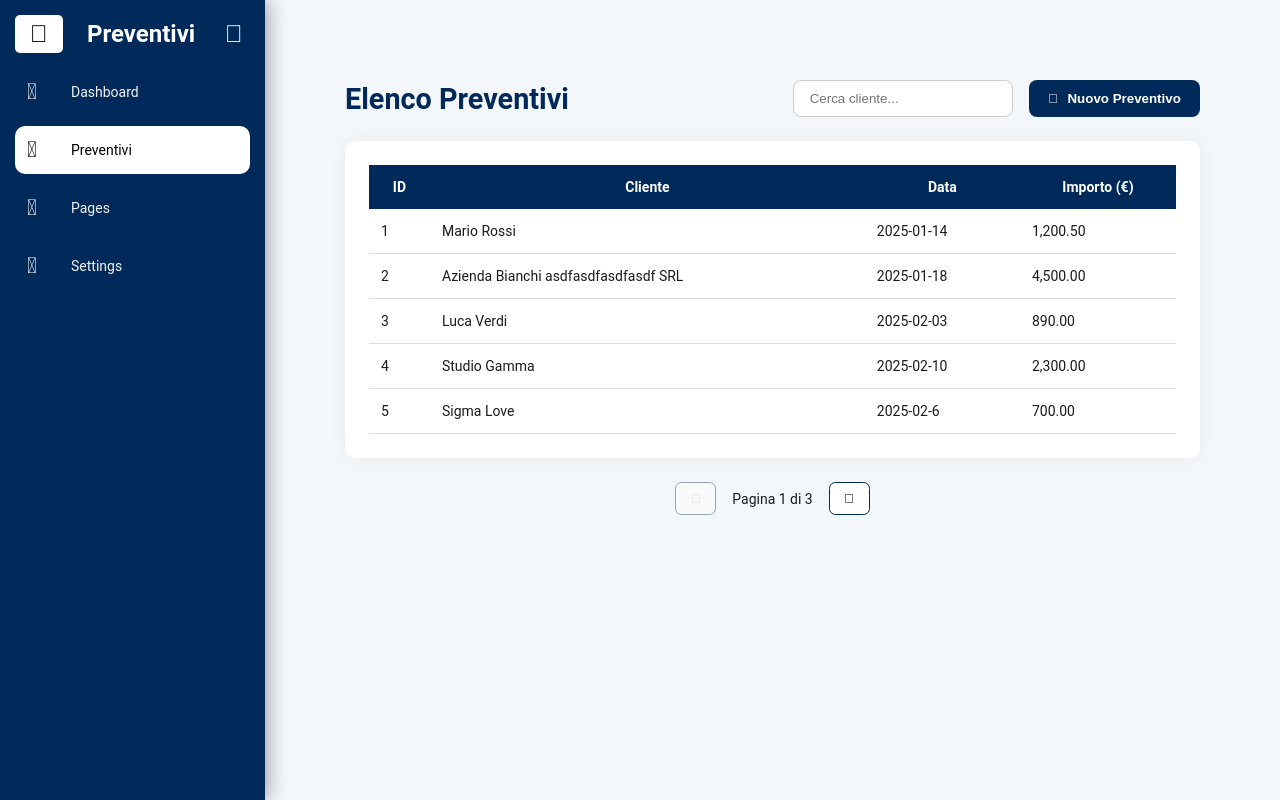
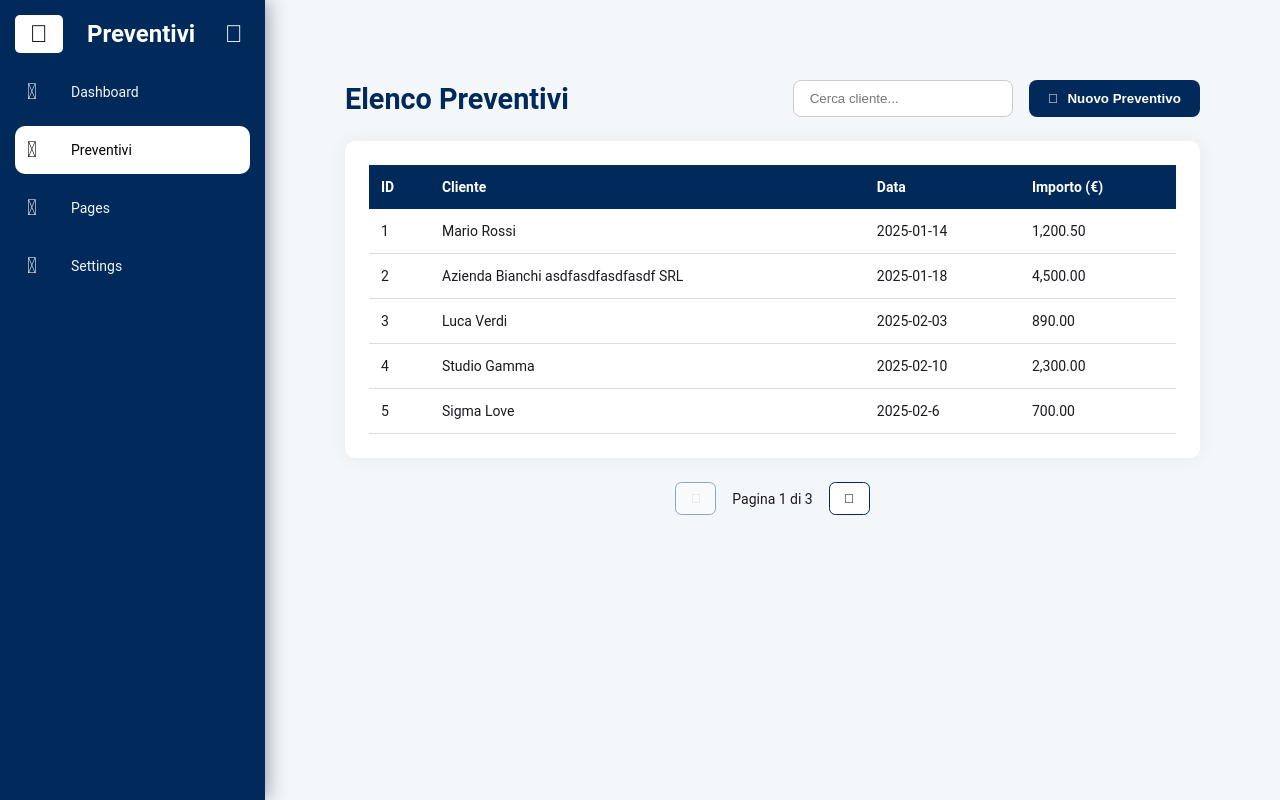
Before and after one commit to JavaSoftwareEntwickler/preventivi-angular, an Angular app: page /preventivo in a window 1280 px wide. Built offline with nearby package versions, Linux system fonts and the light colour scheme.

Commit message:
allineamento testo colonne tabella preventivi

```diff
--- a/src/app/preventivo/preventivo.css
+++ b/src/app/preventivo/preventivo.css
@@ -64,6 +64,7 @@
     color: white;
     padding: 12px;
     cursor: pointer;
+    text-align: left;
 }
 
 .styled-table td {
@@ -93,12 +94,16 @@
     cursor: pointer;
 }
 
+.pagination button:hover {
+    opacity: 0.6;
+}
+
 .pagination button:disabled {
     opacity: 0.4;
     cursor: default;
 }
 
-/* Modale */
+/* Modale dettaglio preventivo*/
 .modal-overlay {
     position: fixed;
     inset: 0;
```
